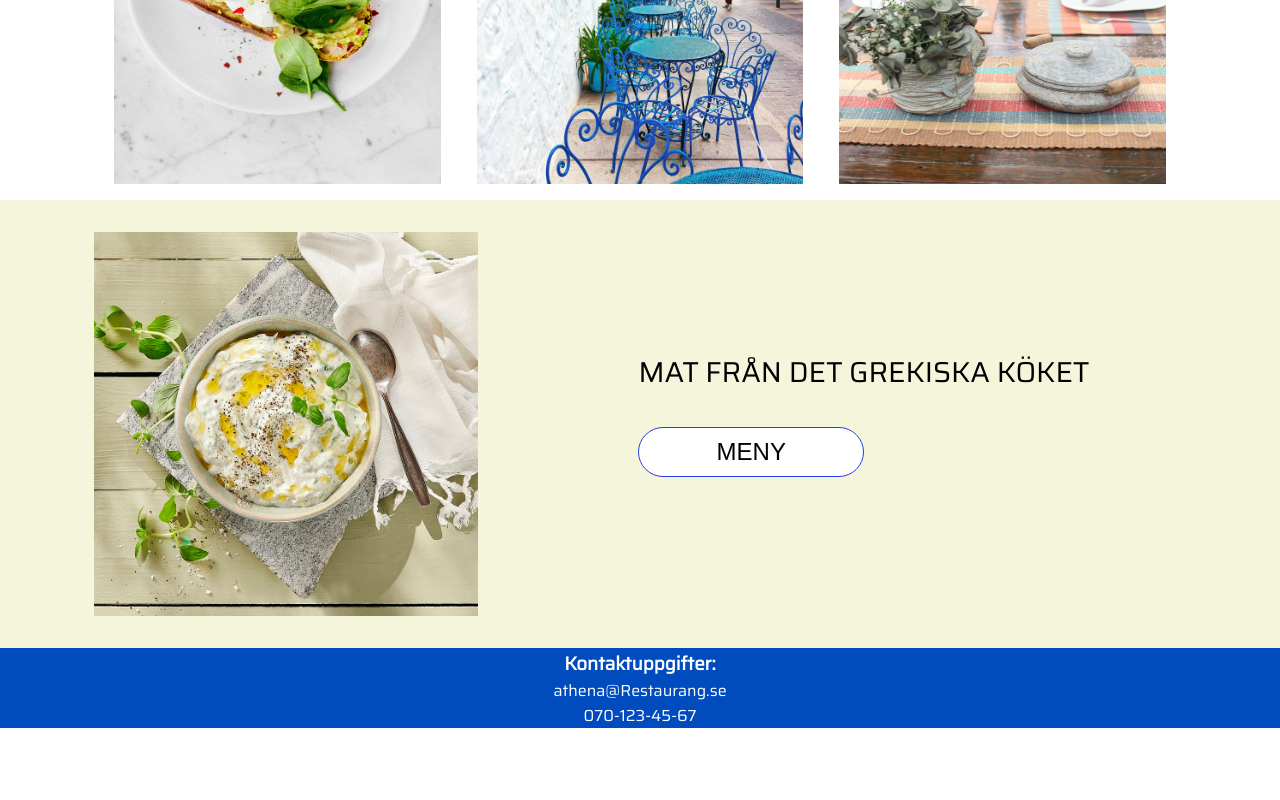
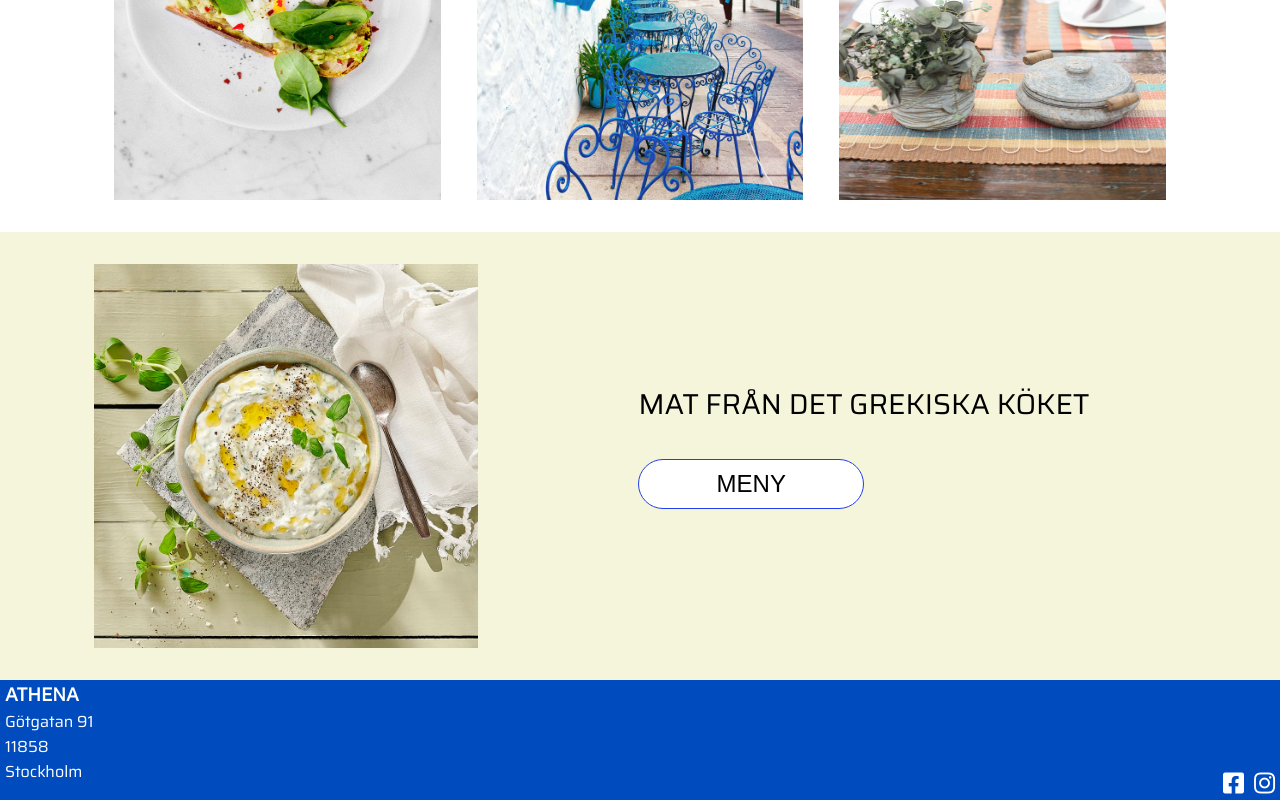
Before and after one commit to iidalindh/Restaurant, a React (Create React App) app in the folder Client/: page / in a window 1280 px wide. Shown: the part 575-1375 px from the top of the page. Before the commit the page ends 1303 px from the top, so only its background shows below. Built offline with nearby package versions, Linux system fonts and the light colour scheme; no server answers.

Commit message:
created a footer

```diff
--- a/Client/src/components/footer/Footer.tsx
+++ b/Client/src/components/footer/Footer.tsx
@@ -3,32 +3,57 @@ import styled from 'styled-components';
 import { colorScheme } from '../../styles';
 export const Footer = () => {
     return (
-        <FooterContainer>
-            <h3>Kontaktuppgifter:</h3>
-            <p>athena@Restaurang.se</p>
-            <p>070-123-45-67</p>
-        </FooterContainer>
-    )
+      <FooterContainer>
+        <InfoDiv>
+          <h3>ATHENA</h3>
+          <p>Götgatan 91</p>
+          <p>11858</p>
+          <p>Stockholm</p>
+        </InfoDiv>
+        <MediaDiv>
+        <i className="fab fa-facebook-square"></i>
+        <i className="fab fa-instagram"></i>
+        </MediaDiv>
+      </FooterContainer>
+    );
 }
 
 const FooterContainer = styled.div`
+
     width: 100%;
-    height: 80px;
+    height: 120px;
     display: flex;
-    flex-direction: column;
-    justify-content: center;
-    align-items: center;
     background: ${colorScheme.main};
+    align-self: flex-end;
 
     p {
         color: white;
-        padding: 0;
+        padding: 0 5px;
         margin: 0;
     }
 
     h3 {
         color: white;
-        padding: 0;
+        padding: 0 5px;
         margin: 0;
     }
 `;
+
+const InfoDiv = styled.div`
+    display: flex;
+    flex-direction: column;
+    width: 50%;
+`;
+
+const MediaDiv = styled.div`
+    display: flex;
+    width: 50%;
+    justify-content: flex-end;
+    align-items: flex-end;
+
+    i {
+        margin: 5px;
+        font-size: 24px;
+        color: white;
+    }
+`;
--- a/Client/src/components/landingPage/LandingPage.tsx
+++ b/Client/src/components/landingPage/LandingPage.tsx
@@ -37,6 +37,7 @@ export const LandingPage = () => {
             <Button onClick={goToMenu}>MENY</Button>
           </GoToMenuDiv>
         </ViewMenuDiv>
+
       </MainSection>
       <Footer />
     </>
@@ -68,11 +69,10 @@ const ImgDiv = styled.div`
   display: flex;
   flex-direction: column;
   align-items: center;
-  height: 400px;
 
   img {
     width: 100%;
-    height: 100%;
+    height: 400px;
     padding-bottom: 2rem;
   }
 
--- a/Client/src/styles.ts
+++ b/Client/src/styles.ts
@@ -2,7 +2,6 @@ import styled from "styled-components";
 
 export const colorScheme = {
     main: "#004CBF"
-
 }
 
 export const Input = styled.input`
```
